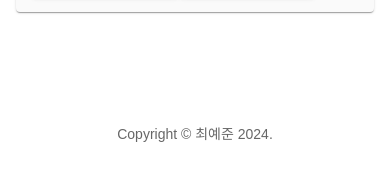
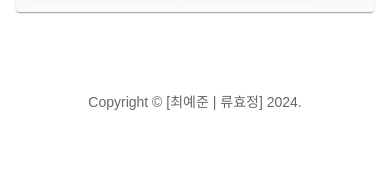
Before and after one commit to whole-bean/toyProject-deployFront, a React (Create React App) app: page / in a window 390 px wide. Shown: the part 774-954 px from the top of the page. After the commit the page ends 894 px from the top, so only its background shows below. Built offline with nearby package versions, Linux system fonts and the light colour scheme.

Commit message:
Design: 수정   - Copyright 링크 추가(HyojeongRyu)   - 화면 width 크기에 따른 반응형 UI CSS 수정

```diff
--- a/src/components/home/Footer.js
+++ b/src/components/home/Footer.js
@@ -8,7 +8,7 @@ import Link from '@mui/material/Link';
 function Copyright() {
   return (
     <Typography variant='body2' color='text.secondary' align='center'>
-      {'Copyright © '}
+      {'Copyright © ['}
       <Link
         color='inherit'
         underline='none'
@@ -17,7 +17,16 @@ function Copyright() {
         rel='noopener'
       >
         최예준
-      </Link>{' '}
+      </Link>{' | '}
+      <Link
+        color='inherit'
+        underline='none'
+        href='https://github.com/HyojeongRyu'
+        target='_blank'
+        rel='noopener'
+      >
+        류효정
+      </Link>{'] '}
       {new Date().getFullYear()}
       {'.'}
     </Typography>
@@ -27,7 +36,7 @@ function Copyright() {
 function Footer() {
 
   return (
-    <Box component='footer' sx={{ bgcolor: 'background.paper', pt: 7, height: 120}}>
+    <Box component='footer' sx={{ bgcolor: 'background.paper', pt: 3, pb: 1}}>
       <Container maxWidth='lg'>
         <Copyright />
       </Container>
--- a/src/components/home/MainFeaturedPost.js
+++ b/src/components/home/MainFeaturedPost.js
@@ -34,7 +34,7 @@ function MainFeaturedPost(props) {
         }}
       />
       <Grid container justifyContent>
-        <Grid item md={6}>
+        <Grid item xs={12} md={12} lg={6}>
           <Box
             sx={{
               position: 'relative',
```
